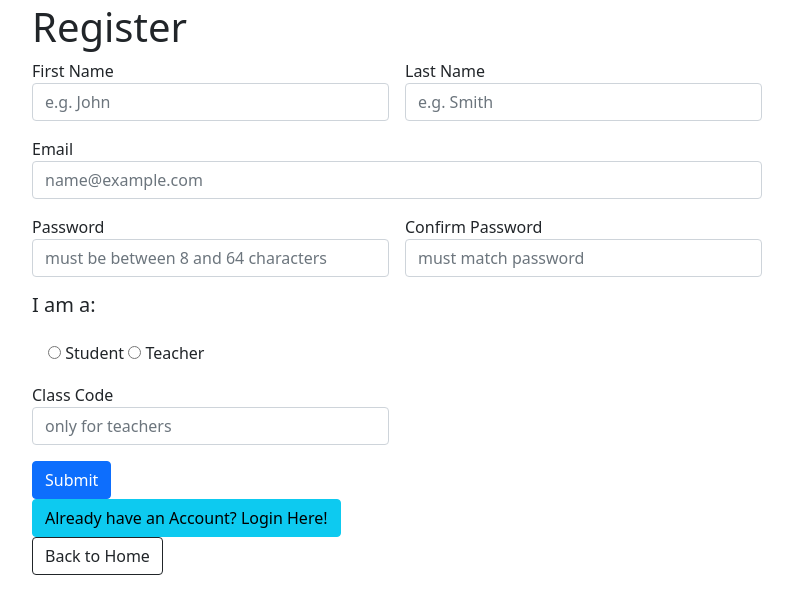
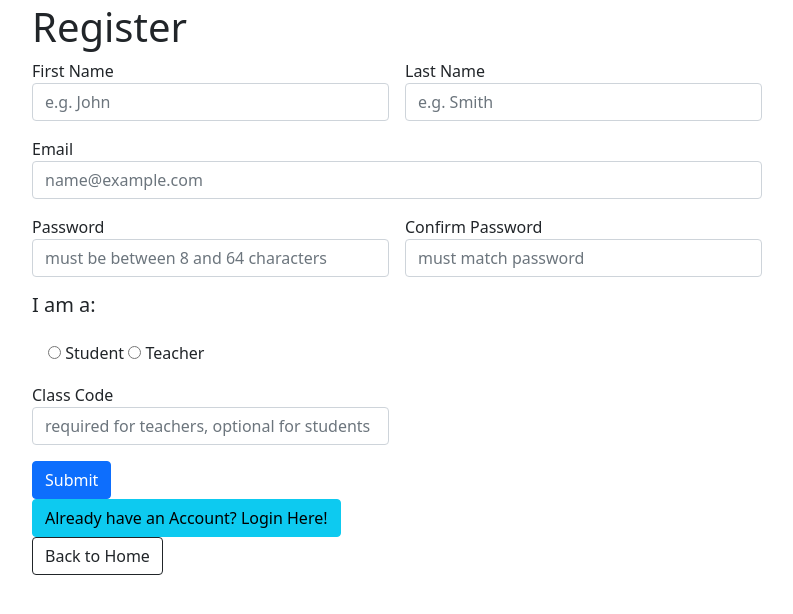
Before and after one commit to hensleyas21/COMP442-Project, a Flask app: page /register/ in a window 1280 px wide. Shown: the part 13-627 px from the top of the page, without its empty margins (18-811 px from the left). Run offline with Flask 2, Linux system fonts and the light colour scheme; parts of the project's set-up code (start-up, migrations or seed data) failed here and were passed over.

Commit message:
updated register form, nothing major

```diff
--- a/app.py
+++ b/app.py
@@ -1,6 +1,6 @@
 from enum import auto
 from flask import Flask, request, render_template, redirect, url_for, abort
-from flask import flash
+from flask import flash, session
 from flask_sqlalchemy import SQLAlchemy
 from forms import *
 import artwork_dataloader as dataloader
@@ -254,5 +254,6 @@ def grades():
 @login_required
 def get_logout():
     logout_user()
+    session['user'] = None
     flash('You have been logged out')
     return redirect(url_for('get_login'))
--- a/templates/home.html
+++ b/templates/home.html
@@ -34,7 +34,7 @@
             </ul>
         </div>
     </nav>
-    <h2>Welcome {% if user %}, {{user.first_name}}{% endif %}</h2>
+    <h2>Welcome!</h2>
     <div class="card-group">
         <div class="card text-bg-light" style="width: 18rem;">
             <img src="/static/images/studying.png" class="card-img-top" alt="Person Studying">
--- a/templates/register.html
+++ b/templates/register.html
@@ -60,7 +60,7 @@
             </div>
             <div class="col-md-6">
                 {{ form.class_code.label }}
-                {{ form.class_code(class="form-control", placeholder="only for teachers") }}
+                {{ form.class_code(class="form-control", placeholder="required for teachers, optional for students") }}
             </div>
             <div class="col-12">
                 {# add submit button #}
```
